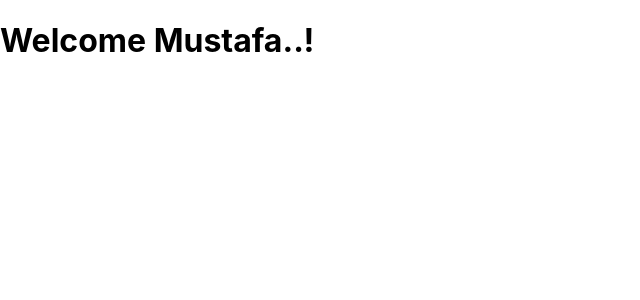
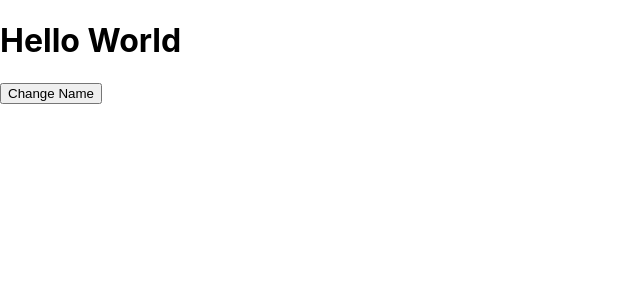
Before and after one commit to Mustafa-ilahi/React, a React (Create React App) app in the folder firstreactproject/: page / in a window 1280 px wide. Shown: the top 300 px of the page, without its empty margins (0-640 px from the left). Built offline with nearby package versions, Linux system fonts and the light colour scheme.

Commit message:
practice

```diff
--- a/firstreactproject/src/App.js
+++ b/firstreactproject/src/App.js
@@ -12,14 +12,23 @@ class App extends React.Component{
   constructor(){
     super()
     this.state = {
-      name: "Mustafa",
-      email: "mustafa@gmail.com"
+      name: "Hello World",
+      // email: "mustafa@gmail.com"
     }
   }
+  changeName = () =>{
+    // console.log("Hello")
+    this.setState({
+      name : "Hello Pakistan"
+    })
+  }
+
   render(){
     return(
       <div>
-        <h1>{`Welcome ` + this.state.name + `..!`}</h1>
+        <h1>{this.state.name}</h1>
+        <button  onClick={this.changeName}>Change Name</button>
+        {/* <h2>{`Email: ` + this.state.email}</h2> */}
           {/* <Header />
           <h1 className="mainComponent">Main Component</h1>
           <Footer />
```
Also changed, not shown: 1 other file (tests, documents, lock files or other folders).
